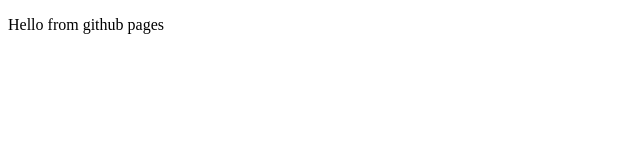
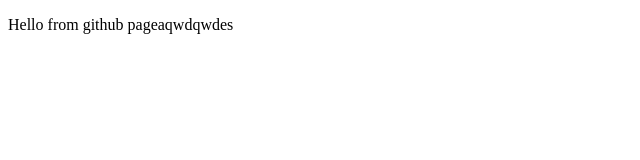
Before and after one commit to rodavid20/rodavid20.github.io, a plain HTML site: page index.html in a window 1280 px wide. Shown: the full height of the page, 0-640 px from the left. Drawn offline with Linux system fonts and the light colour scheme.

Commit message:
Modify paragraph text in index.html
Updated the content of the paragraph in the body.

```diff
--- a/index.html
+++ b/index.html
@@ -6,6 +6,6 @@
     <title>Document</title>
   </head>
   <body>
-    <p>Hello from github pages</p>
+    <p>Hello from github pageaqwdqwdes</p>
   </body>
 </html>
```
